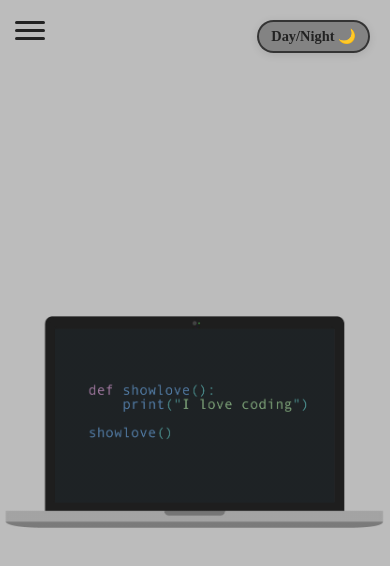
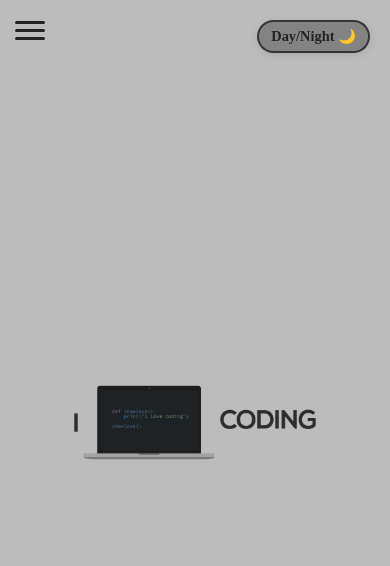
Before and after one commit to jkdkqzoor/First-module-project, a plain HTML site: page skills.html in a window 390 px wide. Drawn offline with Linux system fonts and the light colour scheme.

Commit message:
new commit

```diff
--- a/scss/_skills.scss
+++ b/scss/_skills.scss
@@ -11,13 +11,14 @@
     color:var(--text);
     line-height: 1.6;
     background-repeat: no-repeat;
-    background-size: cover;
+    background-size: contain;
     background-attachment: fixed;
     background:
     linear-gradient(
       rgba(0, 0, 0, var(--overlay-opacity)),
       rgba(0, 0, 0, var(--overlay-opacity))),
-    url('images/i-love-coding.png') center/cover no-repeat;
+    url('images/i-love-coding.png') center/contain no-repeat;
+    background-color: rgba(235, 235, 235);
 }
 
 .myfavLang{
--- a/scss/main.scss
+++ b/scss/main.scss
@@ -42,7 +42,7 @@
     padding: 6px 12px;
   }
   .skillsbody{
-    background-position: 32%;
+    background-position: 30%;
     font-size: 10px;
   }
 
```
Also changed, not shown: css/main.css.
